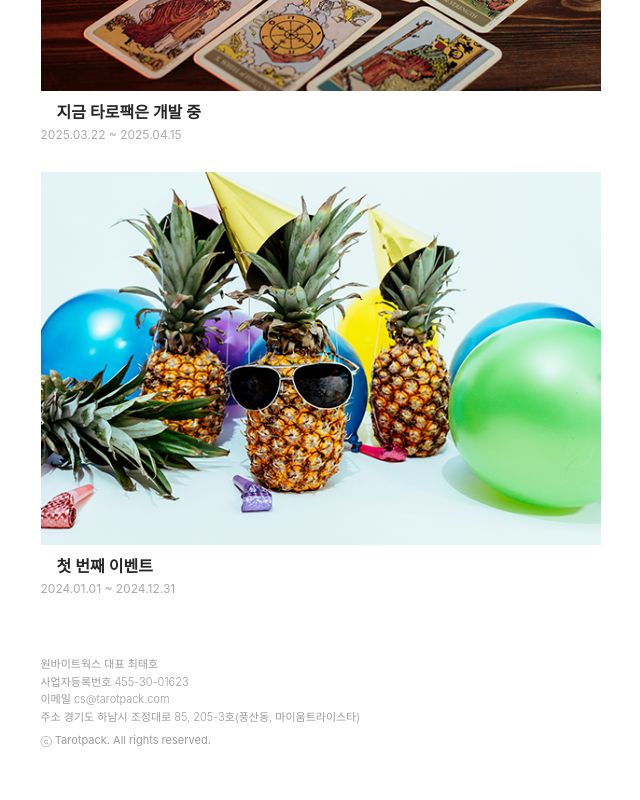
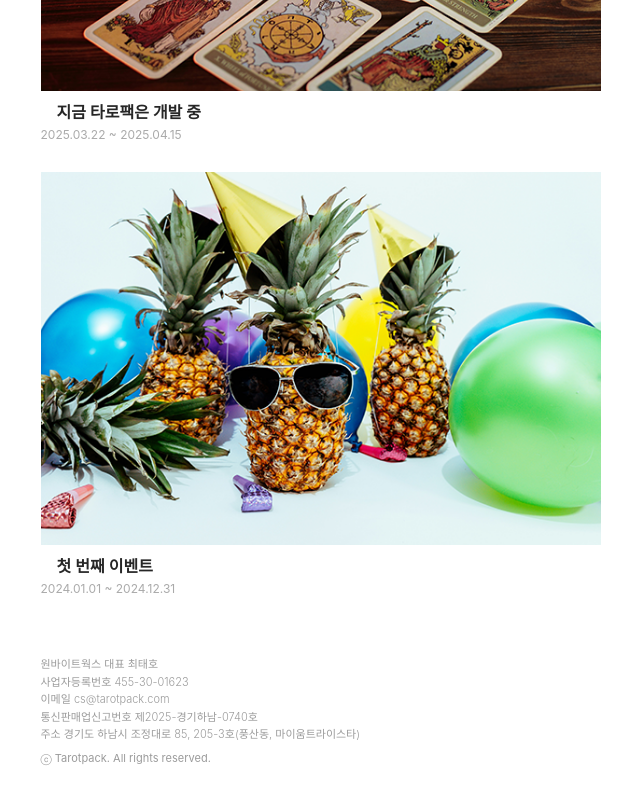
Before and after one commit to ev33/tarotpack, a SvelteKit app: page /event in a window 1280 px wide. Shown: the part 864-1664 px from the top of the page, without its empty margins (312-952 px from the left). Built offline with nearby package versions, Linux system fonts and the light colour scheme; some icons are missing; a web font is replaced by a local one.

Commit message:
통신판매업 신고 번호 추가

```diff
--- a/src/routes/Footer.svelte
+++ b/src/routes/Footer.svelte
@@ -3,7 +3,7 @@
 		<li><span>원바이트웍스</span> 대표 최태호</li>
 		<li><span>사업자등록번호</span> 455-30-01623</li>
 		<li><span>이메일</span> cs@tarotpack.com</li>
-		<!-- <li><span>통신판매업신고번호</span> 제2025-대한민국-1234호</li> -->
+		<li><span>통신판매업신고번호</span> 제2025-경기하남-0740호</li>
 		<li><span>주소</span> 경기도 하남시 조정대로 85, 205-3호(풍산동, 마이움트라이스타)</li>
 	</ul>
 	<span id="copyright">ⓒ Tarotpack. All rights reserved.</span>
```
